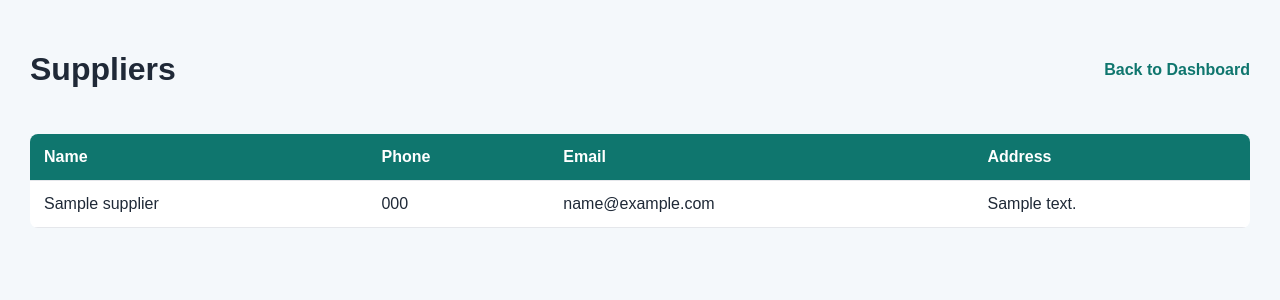
After one commit to vfb-dev/medistock, a Django app: page /suppliers/ in a window 1280 px wide. The commit adds this page. Shown: the top 300 px of the page. Run offline with Django 5.2, Linux system fonts and the light colour scheme; tables that the repository leaves empty hold one stand-in row (values such as "Sample post").

Commit message:
suppliers page

```diff
--- a/inventory/urls.py
+++ b/inventory/urls.py
@@ -9,4 +9,5 @@ urlpatterns = [
     path('medicines/add/', views.medicine_create, name='medicine_create'),
     path('medicines/<int:pk>/edit/', views.medicine_update, name='medicine_update'),
     path('medicines/<int:pk>/delete/', views.medicine_delete, name='medicine_delete'),
+    path('suppliers/', views.supplier_list, name='supplier_list'),
 ]
--- a/inventory/views.py
+++ b/inventory/views.py
@@ -100,3 +100,12 @@ def medicine_delete(request, pk):
     }
 
     return render(request, 'inventory/medicine_confirm_delete.html', context)
+
+def supplier_list(request):
+    suppliers = Supplier.objects.order_by('name')
+
+    context = {
+        'suppliers': suppliers,
+    }
+
+    return render(request, 'inventory/supplier_list.html', context)
--- a/templates/inventory/dashboard.html
+++ b/templates/inventory/dashboard.html
@@ -71,6 +71,8 @@
 
     <p>
         <a href="/medicines/">View Medicines</a>
+        |
+        <a href="/suppliers/">View Suppliers</a>
     </p>
 
     <div class="stats">
--- /dev/null
+++ b/templates/inventory/supplier_list.html
@@ -0,0 +1,78 @@
+<!DOCTYPE html>
+<html>
+<head>
+    <title>Suppliers - MediStock</title>
+    <style>
+        body {
+            font-family: Arial, sans-serif;
+            background: #f4f8fb;
+            margin: 0;
+            padding: 30px;
+            color: #1f2937;
+        }
+
+        .topbar {
+            display: flex;
+            justify-content: space-between;
+            align-items: center;
+            margin-bottom: 24px;
+        }
+
+        a {
+            color: #0f766e;
+            text-decoration: none;
+            font-weight: bold;
+        }
+
+        table {
+            width: 100%;
+            background: white;
+            border-collapse: collapse;
+            border-radius: 8px;
+            overflow: hidden;
+        }
+
+        th, td {
+            padding: 14px;
+            border-bottom: 1px solid #e5e7eb;
+            text-align: left;
+        }
+
+        th {
+            background: #0f766e;
+            color: white;
+        }
+    </style>
+</head>
+<body>
+    <div class="topbar">
+        <h1>Suppliers</h1>
+        <a href="/">Back to Dashboard</a>
+    </div>
+
+    <table>
+        <thead>
+            <tr>
+                <th>Name</th>
+                <th>Phone</th>
+                <th>Email</th>
+                <th>Address</th>
+            </tr>
+        </thead>
+        <tbody>
+            {% for supplier in suppliers %}
+                <tr>
+                    <td>{{ supplier.name }}</td>
+                    <td>{{ supplier.phone }}</td>
+                    <td>{{ supplier.email }}</td>
+                    <td>{{ supplier.address }}</td>
+                </tr>
+            {% empty %}
+                <tr>
+                    <td colspan="4">No suppliers found.</td>
+                </tr>
+            {% endfor %}
+        </tbody>
+    </table>
+</body>
+</html>
```
